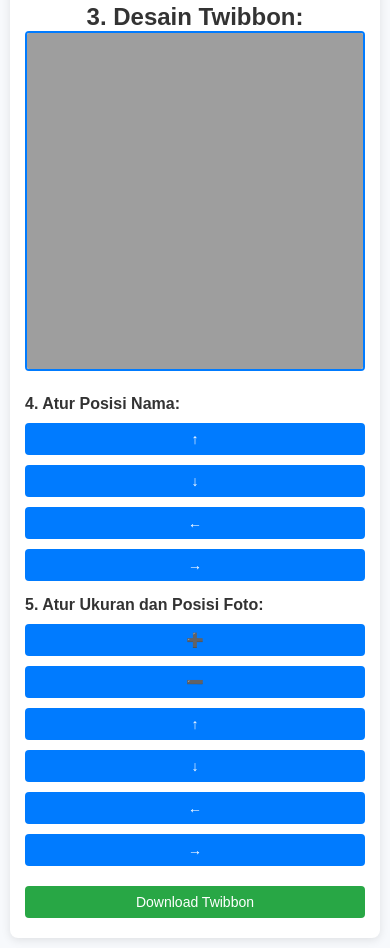
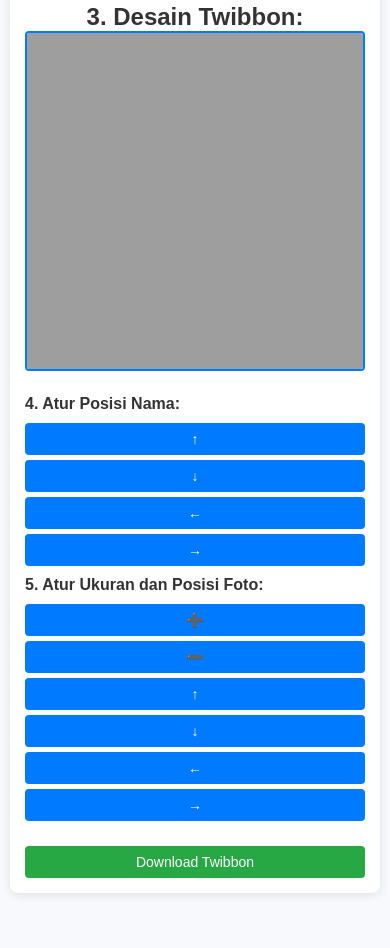
Before and after one commit to saifulrully96/HUT-BINA-BHAKTI, a plain HTML site: page index.html in a window 390 px wide. Shown: the part 432-1380 px from the top of the page. After the commit the page ends 1335 px from the top, so only its background shows below. Drawn offline with Linux system fonts and the light colour scheme.

Commit message:
Update style.css
Signed-off-by: saifulrully96 <rlysaiful4@gmail.com>

```diff
--- a/style.css
+++ b/style.css
@@ -107,6 +107,38 @@ html, body {
     overflow: auto; /* Aktifkan scrollbar jika ada konten yang keluar dari layar */
 }
 
+/* Gaya umum */
+.controls {
+    display: flex;
+    flex-wrap: wrap;
+    gap: 5px; /* Jarak antar tombol */
+    justify-content: center; /* Pusatkan tombol */
+}
+
+.controls button {
+    padding: 6px 10px; /* Ukuran tombol lebih kecil */
+    font-size: 14px; /* Font lebih kecil */
+    flex: 1 1 auto; /* Lebar fleksibel */
+    max-width: 100px; /* Maksimal lebar tombol */
+    margin: 0; /* Hilangkan margin */
+}
+
+button[onclick="downloadImage()"] {
+    background-color: #28a745; /* Warna hijau untuk tombol download */
+    width: 100%;
+    padding: 12px;
+    font-size: 18px;
+    margin-top: 15px;
+    border: none;
+    border-radius: 4px;
+    color: white;
+    cursor: pointer;
+}
+
+button[onclick="downloadImage()"]:hover {
+    background-color: #218838;
+}
+
 /* Buat tampilan lebih responsif */
 @media (max-width: 768px) {
     body {
@@ -126,11 +158,15 @@ html, body {
         height: auto;
     }
 
-    /* Buat tombol lebih kompak */
+    /* Buat tombol lebih kompak di perangkat kecil */
+    .controls {
+        flex-direction: column; /* Atur tombol berjajar ke bawah di layar kecil */
+    }
+
     .controls button, button[onclick="downloadImage()"] {
         font-size: 14px;
         padding: 8px 10px;
-        margin: 5px 0;
         width: 100%; /* Gunakan lebar penuh */
+        max-width: none; /* Hilangkan batas lebar maksimal */
     }
 }
```
